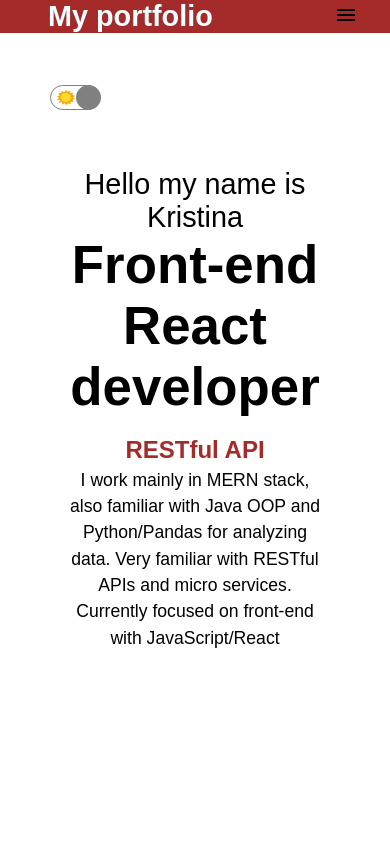
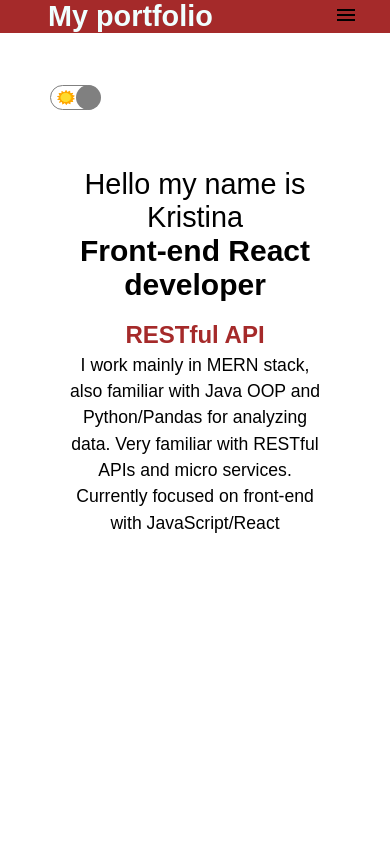
Before and after one commit to krizzyinfinity/portfolio-kristina, a React (Create React App) app: page / in a window 390 px wide. Shown: the top 844 px of the page. Built offline with nearby package versions, Linux system fonts and the light colour scheme.

Commit message:
adjusting font sizes

```diff
--- a/src/components/about/about.css
+++ b/src/components/about/about.css
@@ -2,6 +2,9 @@
     height: 100vh;
     display: flex;
     align-items: center;
+
+        margin-bottom: 100px;
+
 
 }
 .about-left {
@@ -131,6 +134,7 @@ a:hover {
        padding: 30px;
 
      }
+
     .about-card{
         height: 110%;
         padding-top: 40px;
--- a/src/components/contact/contact.css
+++ b/src/components/contact/contact.css
@@ -188,5 +188,6 @@ button {
   }
   .contact-title{
   margin-top: 50px;
+  font-size: 25px;
 }
 }
--- a/src/components/main/main.css
+++ b/src/components/main/main.css
@@ -130,6 +130,9 @@ top: 70px;
    .main-right{
        display: none;
     }
+    .main-name {
+        font-size: 30px;
+    }
     .main{
         padding-top: 2px;
 
```
